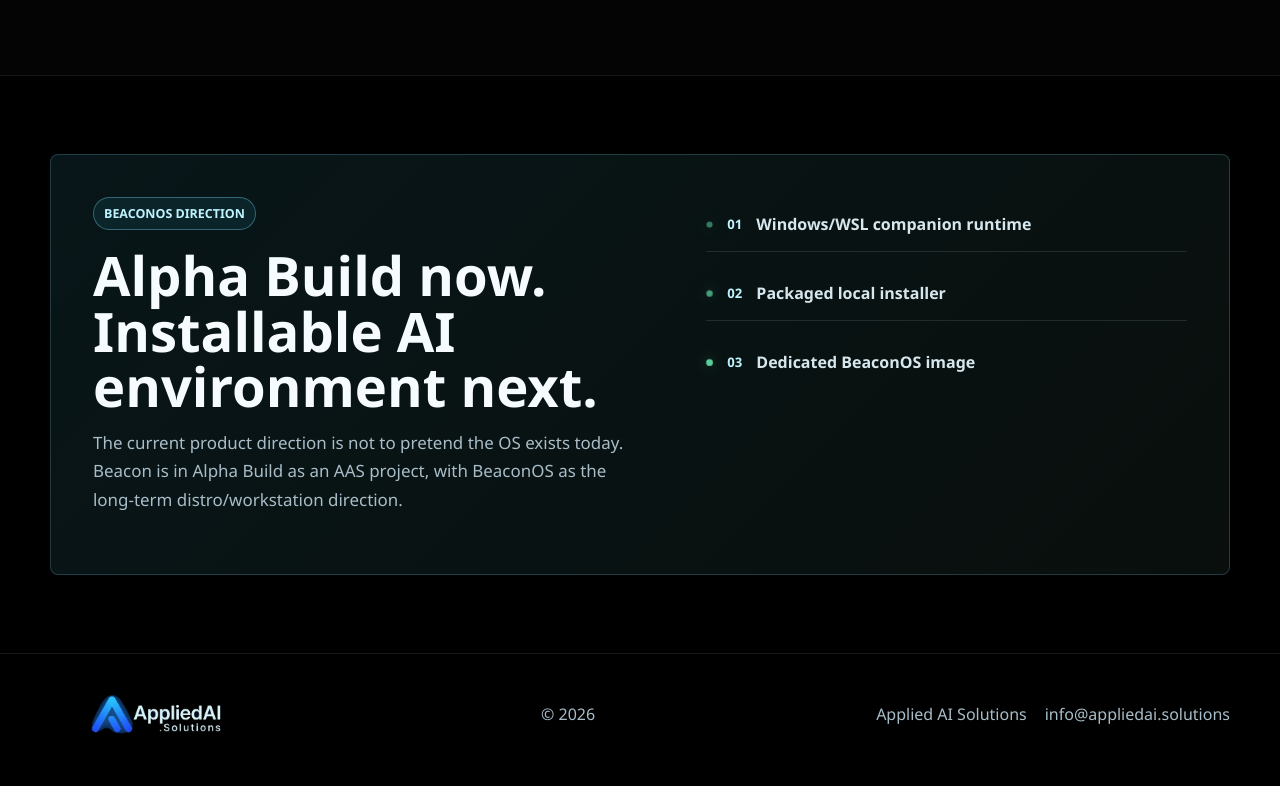
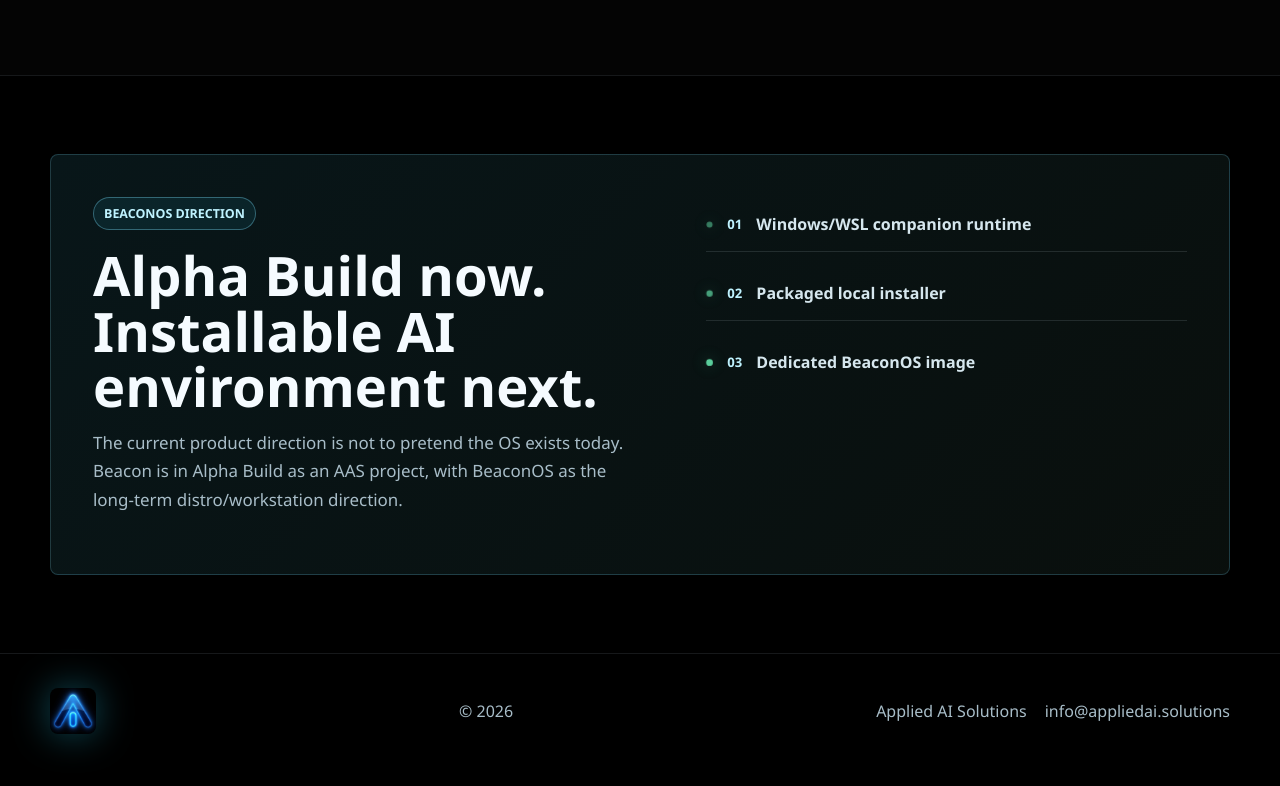
Before and after one commit to Applied-AI-Solutions-hub/aas, an Astro site: page /beacon in a window 1280 px wide. Shown: the part 1368-2154 px from the top of the page. Built offline with nearby package versions, Linux system fonts and the light colour scheme; Astro itself is replaced by a stand-in of ours.

Commit message:
Replace footer logo mark

```diff
--- a/src/pages/beacon.astro
+++ b/src/pages/beacon.astro
@@ -129,7 +129,7 @@ const year = new Date().getFullYear();
     <footer class="footer">
       <div class="shell">
         <a class="footer-brand" href="/" aria-label="Applied AI Solutions home">
-          <img src="/assets/aas-wordmark-on-dark-transparent.png" alt="Applied AI Solutions" width="793" height="283" />
+          <img src="/assets/aas-header-neon-mark.jpg" alt="Applied AI Solutions" width="512" height="512" />
         </a>
         <span>© {year}</span>
         <div class="footer-links">
--- a/src/pages/index.astro
+++ b/src/pages/index.astro
@@ -217,7 +217,7 @@ const year = new Date().getFullYear();
       <footer class="footer">
         <div class="shell">
           <a class="footer-brand" href="/" aria-label="Applied AI Solutions home">
-            <img src="/assets/aas-wordmark-on-dark-transparent.png" alt="Applied AI Solutions" width="793" height="283" />
+            <img src="/assets/aas-header-neon-mark.jpg" alt="Applied AI Solutions" width="512" height="512" />
           </a>
           <span>© {year}</span>
           <div class="footer-links">
--- a/src/styles/global.css
+++ b/src/styles/global.css
@@ -606,10 +606,11 @@ h1 {
 }
 
 .footer-brand img {
-  width: clamp(152px, 17vw, 210px);
-  height: auto;
-  max-height: 52px;
-  object-fit: contain;
+  width: 46px;
+  height: 46px;
+  border-radius: 8px;
+  object-fit: cover;
+  filter: drop-shadow(0 0 18px rgba(39, 217, 255, 0.34));
 }
 
 .footer-links {
```
